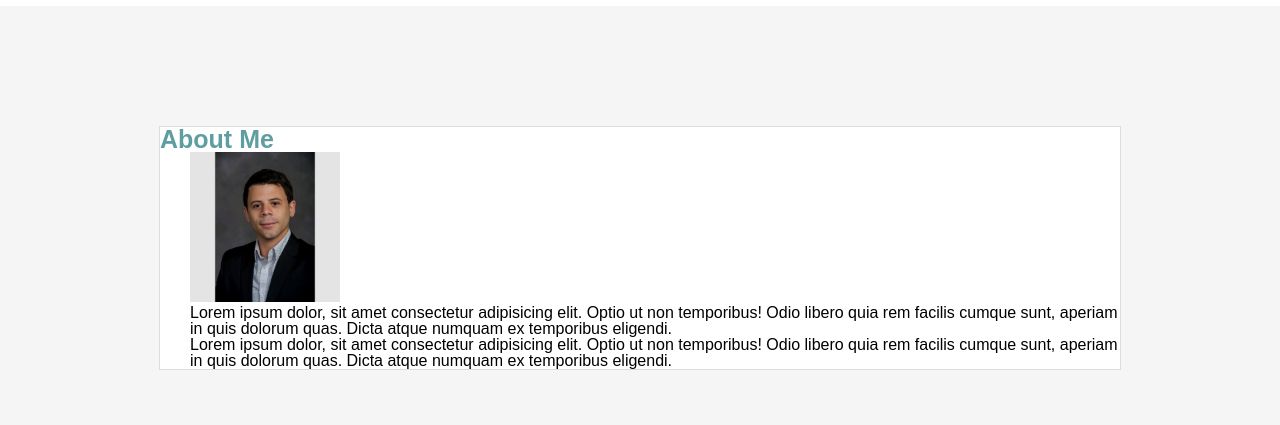
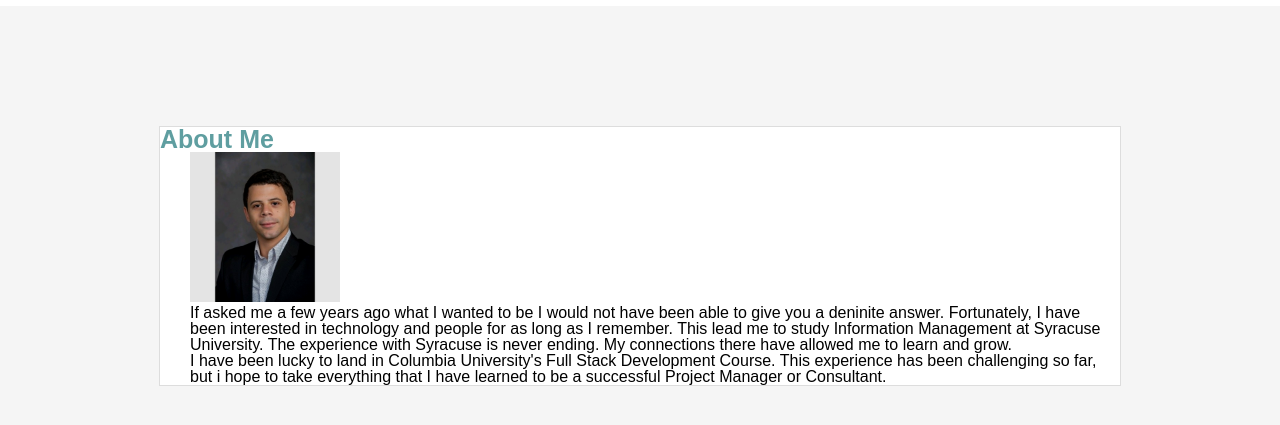
Before and after one commit to justinqu/Basic-portfolio, a plain HTML site: page index.html in a window 1280 px wide. Shown: the part 83-508 px from the top of the page. Drawn offline with Linux system fonts and the light colour scheme.

Commit message:
added file

```diff
--- a/index.html
+++ b/index.html
@@ -22,13 +22,16 @@
         <div id="media">
             <img src="assets/images/profilepicture.png"
                 alt="profile picture" style= "width:150px;height:150px;">
-               <p>
-                    Lorem ipsum dolor, sit amet consectetur adipisicing elit. Optio ut non temporibus! Odio libero quia rem facilis cumque sunt,
-                    aperiam in quis dolorum quas. Dicta atque numquam ex temporibus eligendi.
-                   </p>
+            <p>
+                If asked me a few years ago what I wanted to be I would not have been able to give
+                you a deninite answer. Fortunately, I have been interested in technology and people for as
+                long as I remember. This lead me to study Information Management at Syracuse University. The experience with Syracuse is never ending.
+                My connections there have allowed me to learn and grow.
+            </p>
                 <p>
-                    Lorem ipsum dolor, sit amet consectetur adipisicing elit. Optio ut non temporibus! Odio libero quia rem facilis cumque sunt,
-                    aperiam in quis dolorum quas. Dicta atque numquam ex temporibus eligendi.
+                   I have been lucky to land in Columbia University's Full Stack Development Course.
+                   This experience has been challenging so far, but i hope to take everything that I have learned to be a successful Project Manager or Consultant.
+
                 </p>
         </div>
     </div>
```
